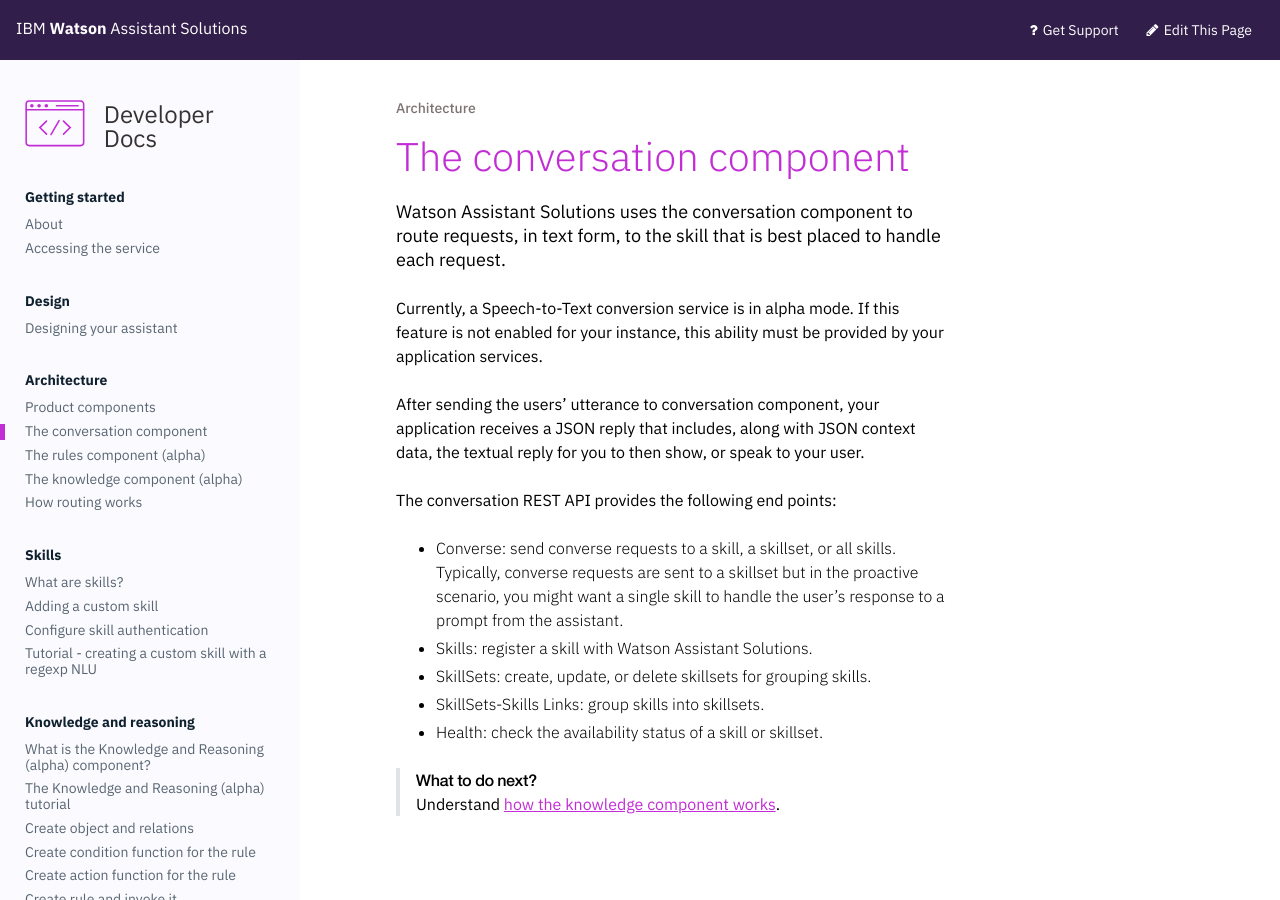
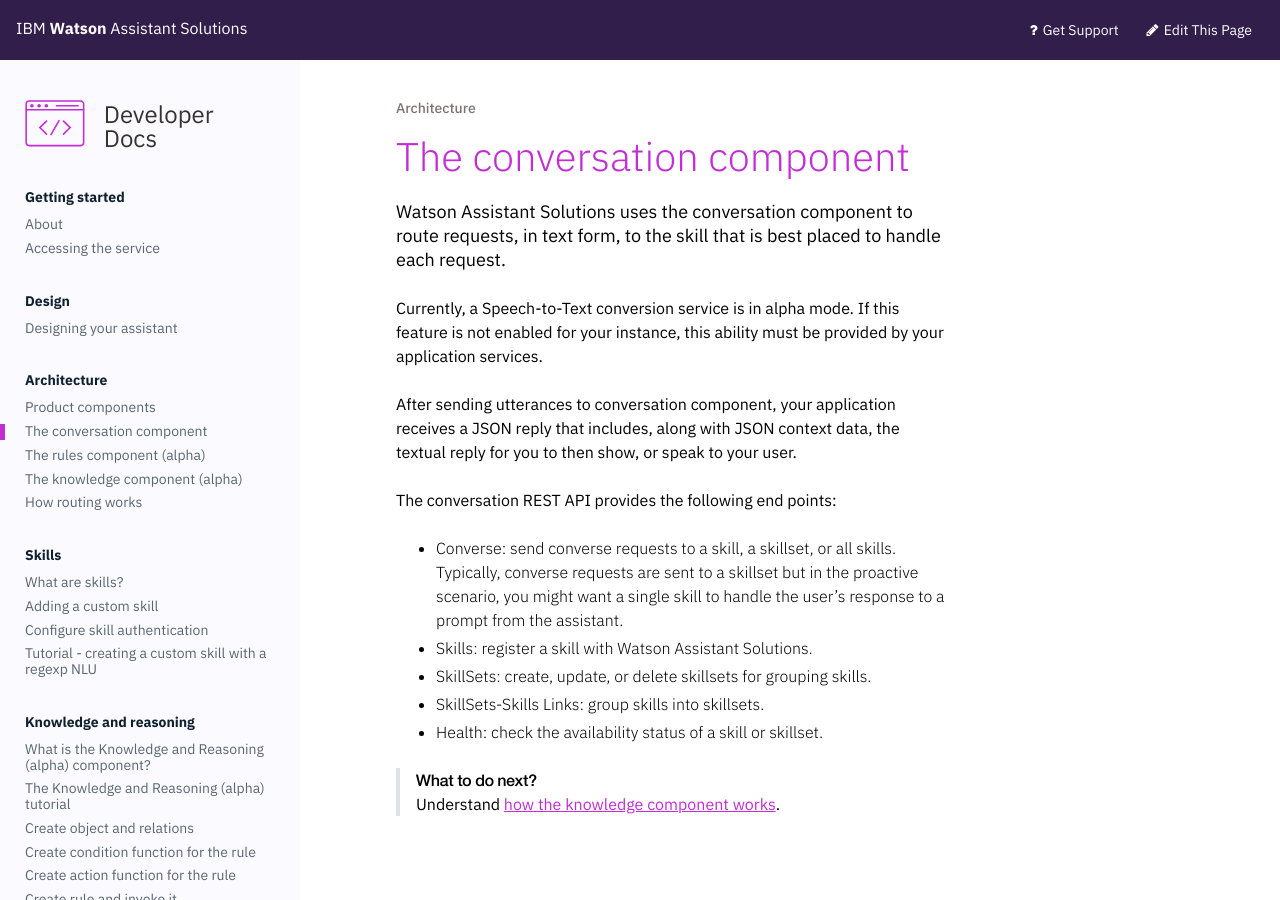
Before and after one commit to Watson-Personal-Assistant/developer, a Jekyll site: the page built from _content/understand-service/core.md, in a window 1280 px wide. Built offline with Jekyll 4.4.1, drawn with Linux system fonts in a browser that asks for light colours.

Commit message:
Changes to core topic

```diff
--- a/_content/understand-service/core.md
+++ b/_content/understand-service/core.md
@@ -6,7 +6,7 @@
 
 Currently, a Speech-to-Text conversion service is in alpha mode. If this feature is not enabled for your instance, this ability must be provided by your application services.
 
-After sending the users’ utterance to conversation component, your application receives a JSON reply that includes, along with JSON context data, the textual reply for you to then show, or speak to your user.
+After sending utterances to conversation component, your application receives a JSON reply that includes, along with JSON context data, the textual reply for you to then show, or speak to your user.
 
 The conversation REST API provides the following end points:
 - Converse: send converse requests to a skill, a skillset, or all skills.  Typically, converse requests are sent to a skillset but in the proactive scenario, you might want a single skill to handle the user’s response to a prompt from the assistant.
```
